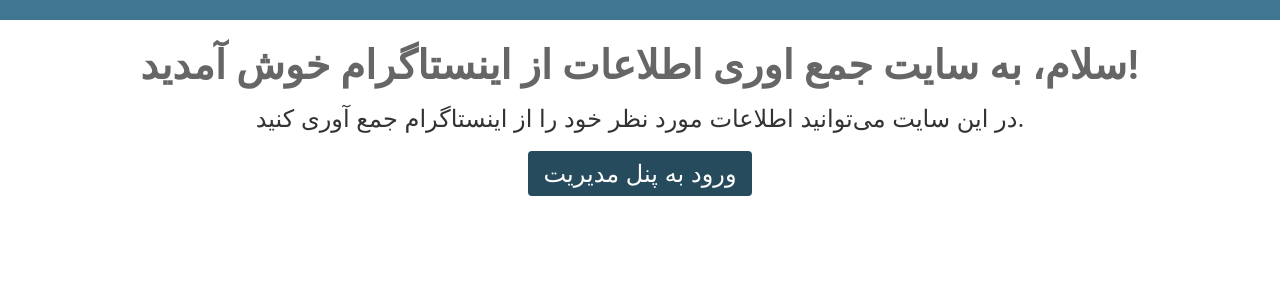
After one commit to cloner7575/instabot, a Django app: page / in a window 1280 px wide. The commit adds this page. Shown: the top 300 px of the page. Run offline with Django 4.2, Linux system fonts and the light colour scheme.

Commit message:
first commit

```diff
--- /dev/null
+++ b/hashtagbot/templates/index.html
@@ -0,0 +1,54 @@
+
+
+
+{% extends 'admin/base.html' %}
+{% load i18n static %}
+
+{% block title %}خانه {% endblock %}
+
+{% block extrahead %}
+    <style>
+        .wrapper {
+            width: 100%;
+            height: 100%;
+            display: flex;
+            flex-direction: column;
+            justify-content: center;
+            align-items: center;
+        }
+        .wrapper h1 {
+            font-size: 2.5rem;
+            font-weight: 600;
+            margin-bottom: 0.5rem;
+        }
+        .wrapper p {
+            font-size: 1.5rem;
+            font-weight: 400;
+            margin-bottom: 1rem;
+        }
+        .wrapper a {
+            font-size: 1.5rem;
+            font-weight: 400;
+            text-decoration: none;
+            color: #fff;
+            background-color: #264b5d;
+            padding: 0.5rem 1rem;
+            border-radius: 0.25rem;
+        }
+        .wrapper a:hover {
+            background-color: #79aec8;
+        }
+    </style>
+{% endblock %}
+
+{% block breadcrumbs %}{% endblock %}
+
+{% block content %}
+
+<div class="wrapper">
+        <h1>سلام، به سایت جمع اوری اطلاعات از اینستاگرام خوش آمدید!</h1>
+        <p>در این سایت می‌توانید اطلاعات مورد نظر خود را از اینستاگرام جمع آوری کنید.</p>
+        <a href="{% url 'admin:index' %}" class="button">ورود به پنل مدیریت</a>
+    </div>
+
+{% endblock %}
--- a/hashtagbot/urls.py
+++ b/hashtagbot/urls.py
@@ -1,11 +1,12 @@
 from django.contrib import admin
 from django.urls import path
 
-from .views import  Search
+from .views import  Search,index
 
 urlpatterns = [
 
     # todo: add home page
+    path('', index, name='home'),
     path('search-hashtag/', Search.as_view(), name='search_hashtag'),
 
 ]
--- a/hashtagbot/views.py
+++ b/hashtagbot/views.py
@@ -11,6 +11,9 @@
 
 from .tasks import login
 
+def index(request):
+
+    return render(request, 'index.html')
 
 def worker_login(worker, accounts):
     try:
--- a/instabot/settings.py
+++ b/instabot/settings.py
@@ -24,7 +24,7 @@
 SECRET_KEY = "django-insecure-x00@d6496v=xpg+u(f*-5d6k1y2z-ba*plgzkg+1@7*r!m*gj9"
 
 # SECURITY WARNING: don't run with debug turned on in production!
-DEBUG = True
+DEBUG = False
 
 ALLOWED_HOSTS = ['*']
 
```
Also changed, not shown: hashtagbot/templates/hashtag_search.html (+6 -3 lines).
